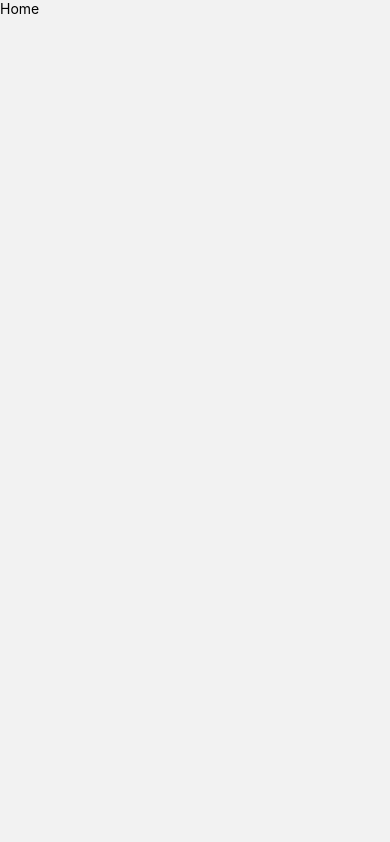
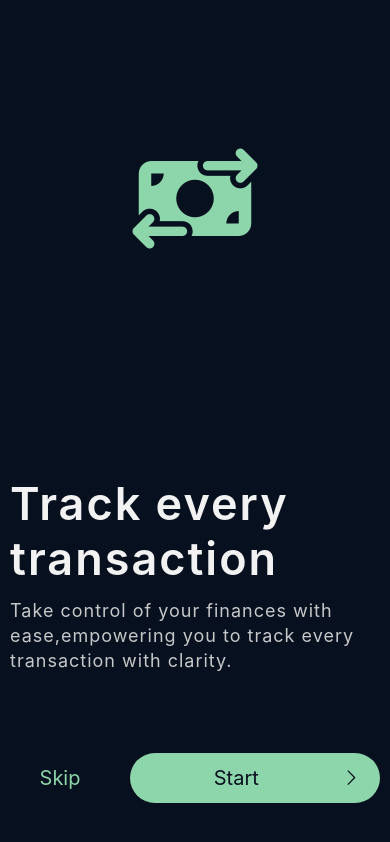
Before and after one commit to Marinkiet/OnboardingScreens, a React Native app: screen /Home in a window 390 px wide. Built offline with nearby package versions, Linux system fonts and the light colour scheme.

Commit message:
test: Initial creen looping

```diff
--- a/package.json
+++ b/package.json
@@ -19,7 +19,8 @@
     "react-native-gesture-handler": "^2.15.0",
     "react-native-reanimated": "^3.7.0",
     "react-native-safe-area-context": "^4.9.0",
-    "react-native-screens": "^3.29.0"
+    "react-native-screens": "^3.29.0",
+    "react-native-vector-icons": "^10.0.3"
   },
   "devDependencies": {
     "@babel/core": "^7.20.0",
--- /dev/null
+++ b/src/components/Buttons/RightIconFilledButton.js
@@ -0,0 +1,39 @@
+import { StyleSheet, Text, View,Pressable } from 'react-native'
+import React, { Children } from 'react'
+import Entypo from 'react-native-vector-icons/Entypo'
+
+
+const RightIconFilledButton = (props) => {
+  return (
+    <View
+    style={[styles.button,{width:props.btnWidth||60,height:props.btnHeight ||50}]}>
+        <Text style={styles.buttonText}>{props.text}</Text>
+        <Entypo style={styles.buttonIcon}name="chevron-thin-right" size={17} color="#07101e"/>
+    </View>
+  )
+}
+
+export default RightIconFilledButton
+
+const styles = StyleSheet.create({
+  button:{
+    alignItems:'center',
+    // width:btnWidth,
+    // height:btnHeight,
+    backgroundColor:'#8dd5aa',
+    borderRadius:40,
+    flexDirection:'row',
+    // paddingHorizontal:20
+
+},
+buttonText:{
+    flex:1,
+    fontSize:20,
+    color:"#07101e",
+    textAlign:'center',
+    fontWeight:'400'
+},
+buttonIcon:{
+    width:'15%',
+}
+})
--- /dev/null
+++ b/src/components/ClearButton.js
@@ -0,0 +1,27 @@
+import { StyleSheet, Text, View,Pressable } from 'react-native'
+import React from 'react'
+
+
+
+const ClearButton = (props) => {
+  return (
+    <View
+    style={[styles.button,{width:props.btnWidth||60,height:props.btnHeight ||50}]}><Text style={styles.buttonText}>{props.text}</Text></View>
+  )
+}
+
+export default ClearButton
+
+const styles = StyleSheet.create({
+  button:{
+    alignItems:'center',
+    justifyContent:'center',
+    borderRadius:40,
+    // borderWidth:1,
+    // borderColor:'pink'
+},
+buttonText:{
+    fontSize:20,
+    color:'#8dd5aa'
+},
+})
--- /dev/null
+++ b/src/constants/data.js
@@ -0,0 +1,28 @@
+const onBoardinfSteps=[
+    {
+        icon:'money-bill-transfer',
+        title:'Track every transaction',
+        description:'Take control of your finances with ease,empowering you to track every transaction with clarity.'
+
+    },
+    {
+        icon:'heart',
+        title:'Track every 3',
+        description:'Take control of your finances with ease,empowering you to track every transaction with clarity.'
+
+    },
+    {
+        icon:'snowflake',
+        title:'Track every 4',
+        description:'Take control of your finances with ease,empowering you to track every transaction with clarity.'
+
+    },
+    {
+        icon:'heart',
+        title:'Track every 5',
+        description:'Take control of your finances with ease,empowering you to track every transaction with clarity.'
+
+    }
+]
+
+export default onBoardinfSteps;
--- a/src/screens/Home.js
+++ b/src/screens/Home.js
@@ -1,27 +1,113 @@
-import { StyleSheet, Text, View } from 'react-native'
-import React from 'react'
+import { StyleSheet, SafeAreaView, Text, View, TouchableOpacity, Button, Pressable } from 'react-native'
+import React, { useState } from 'react'
+import FontAwesome6 from 'react-native-vector-icons/FontAwesome6'
+import RightIconFilledButton from '../components/Buttons/RightIconFilledButton'
+import ClearButton from '../components/ClearButton'
+import onBoardinfSteps from '../constants/data';
 
 const Home = () => {
-  return (
-    <View>
-      <Text>Home</Text>
-    </View>
-  )
+
+    const [screenIndex, setScreenIndex] = useState(0);
+
+    const data = onBoardinfSteps[screenIndex];
+
+    const onContinue = () => {
+        //console.warn("Continue on...")
+        const isLastScreen = screenIndex===onBoardinfSteps.length-1;
+        if(isLastScreen){
+            setScreenIndex(0);
+            //navigate to all details
+        }else{
+            setScreenIndex(screenIndex+1)
+
+        }
+    }
+
+    return (
+        <SafeAreaView style={styles.page}>
+            <View style={styles.iconContainer}>
+                <FontAwesome6 style={styles.image} name={data.icon} size={100} color='#8dd5aa' />
+            </View>
+
+            <View style={styles.bodyContainer}>
+                <Text style={styles.title}>{data.title}</Text>
+                <Text style={styles.description}>{data.description}</Text>
+            </View>
+
+            <View style={styles.homeButtonsContainer}>
+                <Pressable>
+                   <ClearButton text="Skip" btnWidth={100} />
+
+                </Pressable>
+
+                <Pressable onPress={onContinue}>
+                    <View>
+                    {
+                       screenIndex === 0 ? (
+                        <RightIconFilledButton text="Start" btnHeight={50} btnWidth={250} />
+                      ) : screenIndex === onBoardinfSteps.length-1 ? (
+                        <RightIconFilledButton text="Finished" btnHeight={50} btnWidth={250} />
+                      ) :(
+                        <RightIconFilledButton text="Continue" btnHeight={50} btnWidth={250} />
+                      )
+                    }
+                    </View>
+                </Pressable>
+
+            </View>
+
+        </SafeAreaView>
+    )
 }
 
 export default Home
 
 const styles = StyleSheet.create({
-    page:{
+    page: {
+        flex: 1,
+        backgroundColor: '#07101e',
 
     },
-    image:{
+    iconContainer: {
+        flex: 3,
+        // backgroundColor:'pink',
+        alignItems: 'center',
+        justifyContent: 'center',
 
     },
-    title:{
+    bodyContainer: {
+        flex: 2,
+        // backgroundColor:'yellow',
+        //  alignItems:'center',
+        paddingBottom: '10%',
+        justifyContent: 'flex-end',
+        padding: 10
 
     },
-    description:{
+    homeButtonsContainer: {
+        flex: 1,
+        flexDirection: 'row',
+        alignItems: 'center',
+        justifyContent: 'space-between',
+        paddingHorizontal: 10
+        // borderTopRightRadius:30,
+        // borderTopLeftRadius:30,
+        // backgroundColor:'#8dd5aa',
+    },
+    image: {
 
+    },
+    title: {
+        fontSize: 45,
+        color: "#f2f2f3",
+        fontWeight: '600',
+        letterSpacing: 2
+    },
+    description: {
+        marginTop: '3%',
+        fontSize: 18,
+        color: "#c6c7c9",
+        letterSpacing: 1,
+        lineHeight: 25
     }
 })
```
Also changed, not shown: react-native.config.js (added, +9 -0 lines), src/components/Buttons/FilledButton.js (added, +27 -0 lines), 4 other files (tests, documents, lock files or other folders).
